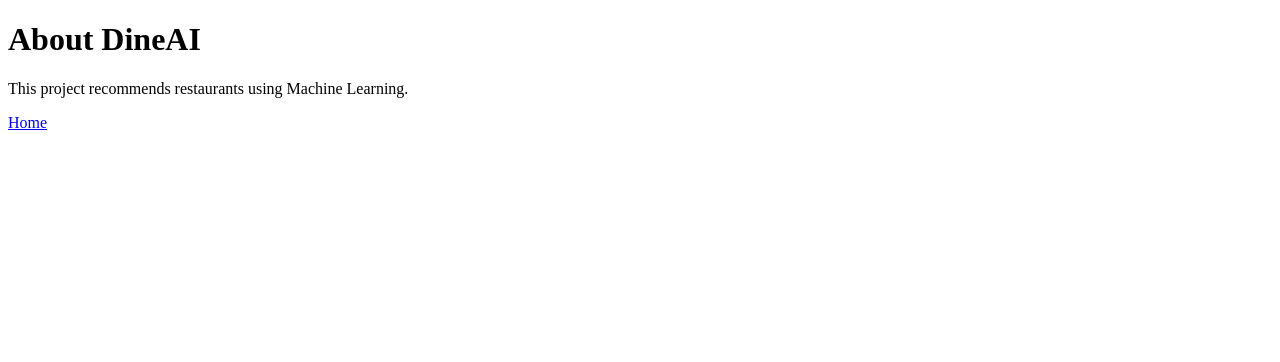
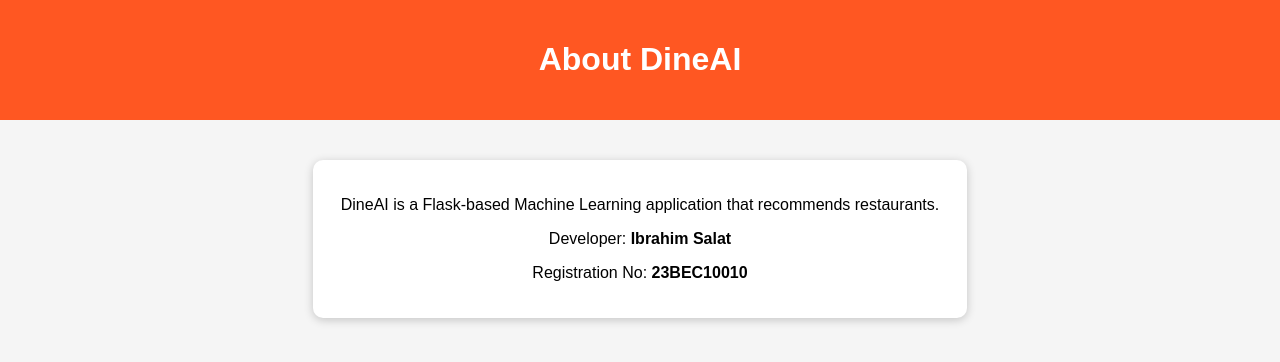
Before and after one commit to ibrahim26salat-bit/DineAI, a Flask app: template templates/about.html in a window 1280 px wide. Shown: the top 362 px of the page. Run offline with Flask 3, Linux system fonts and the light colour scheme; the template is opened without the code that fills it, so the values that code supplies are empty.

Commit message:
Update about.html

```diff
--- a/templates/about.html
+++ b/templates/about.html
@@ -1,16 +1,47 @@
 <!DOCTYPE html>
 <html>
+
 <head>
+
 <title>About</title>
+
+<link rel="stylesheet" href="{{ url_for('static', filename='css/style.css') }}">
+
 </head>
 
 <body>
 
+<header>
+
 <h1>About DineAI</h1>
 
-<p>This project recommends restaurants using Machine Learning.</p>
+</header>
 
-<a href="/">Home</a>
+<div class="container">
+
+<div class="card">
+
+<p>
+
+DineAI is a Flask-based Machine Learning application that recommends restaurants.
+
+</p>
+
+<p>
+
+Developer: <b>Ibrahim Salat</b>
+
+</p>
+
+<p>
+
+Registration No: <b>23BEC10010</b>
+
+</p>
+
+</div>
+
+</div>
 
 </body>
 
```
